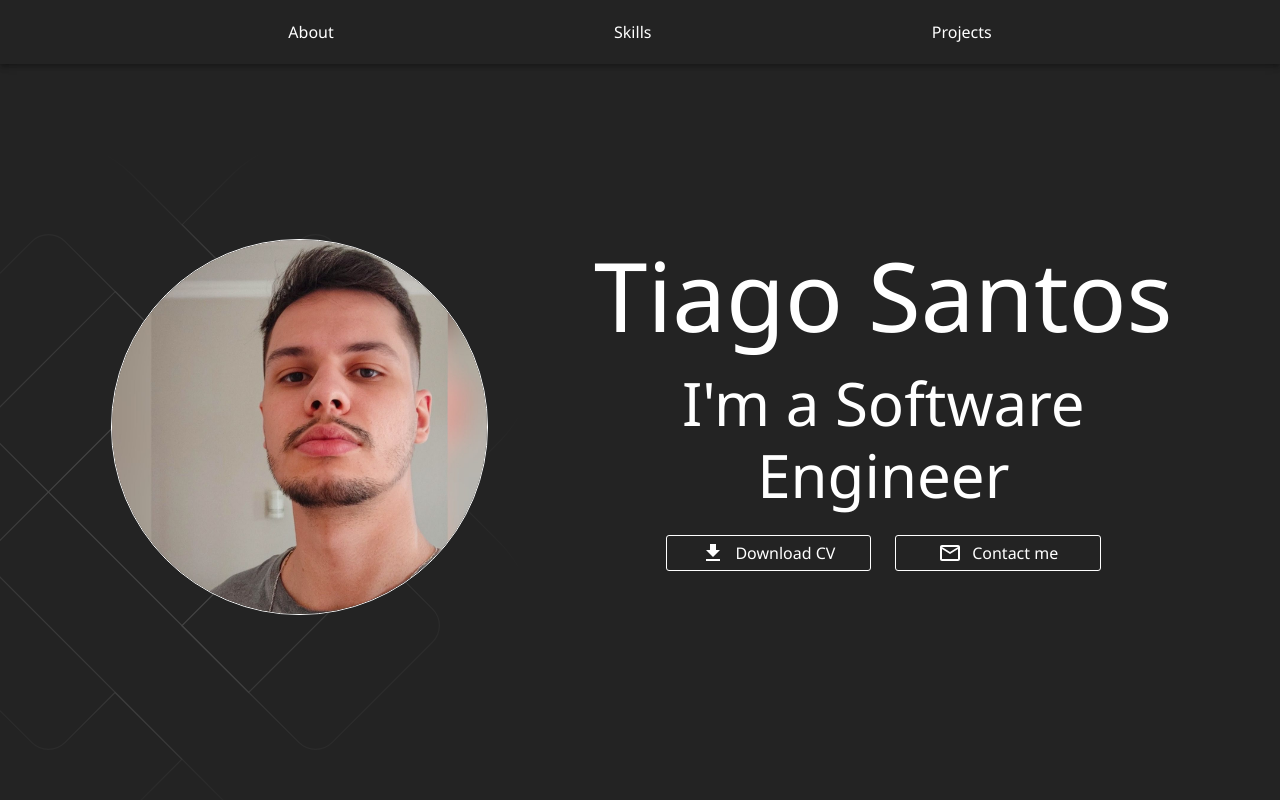
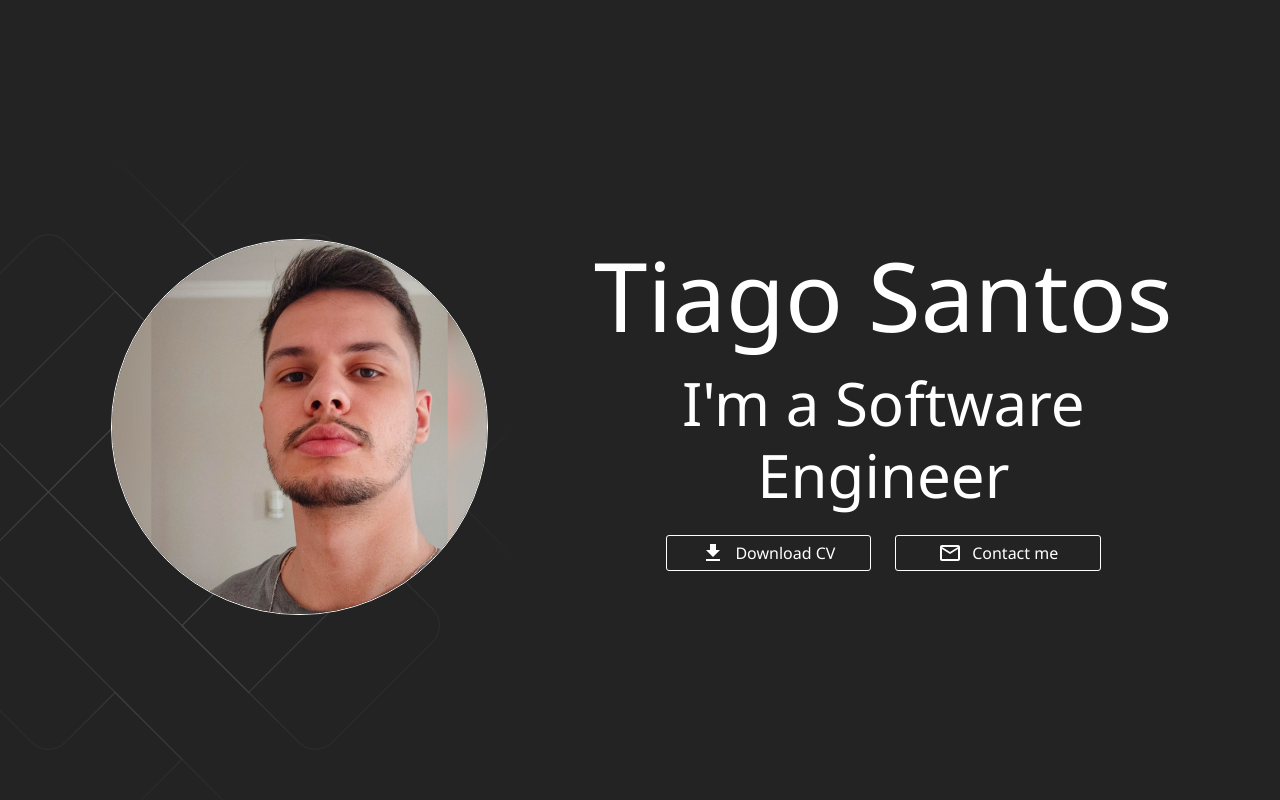
Before and after one commit to Claudioofc/MyPortfolio, a React (Vite) app: page / in a window 1280 px wide. Shown: the top 800 px of the page. Built offline with nearby package versions, Linux system fonts and the light colour scheme.

Commit message:
o navbar foi desativado

```diff
--- a/src/App.tsx
+++ b/src/App.tsx
@@ -1,5 +1,5 @@
 import Footer from "./components/StyledButton/Footer/footer"
-import NavBar from "./components/StyledButton/NavBar/NavBar"
+// import NavBar from "./components/StyledButton/NavBar/NavBar"
 import AboutSection from "./pages/Home/sections/AboutSection/AboutSection"
 import HeroSection from "./pages/Home/sections/HeroSection/HeroSection"
 import ProjectsSection from "./pages/Home/sections/ProjectsSection/ProjectsSection"
@@ -9,7 +9,7 @@ const App: React.FC = () => {
 
   return (
     <>
-      <NavBar />
+      {/* <NavBar /> */}
       <HeroSection />
       <AboutSection />
       <ProjectsSection />
```
